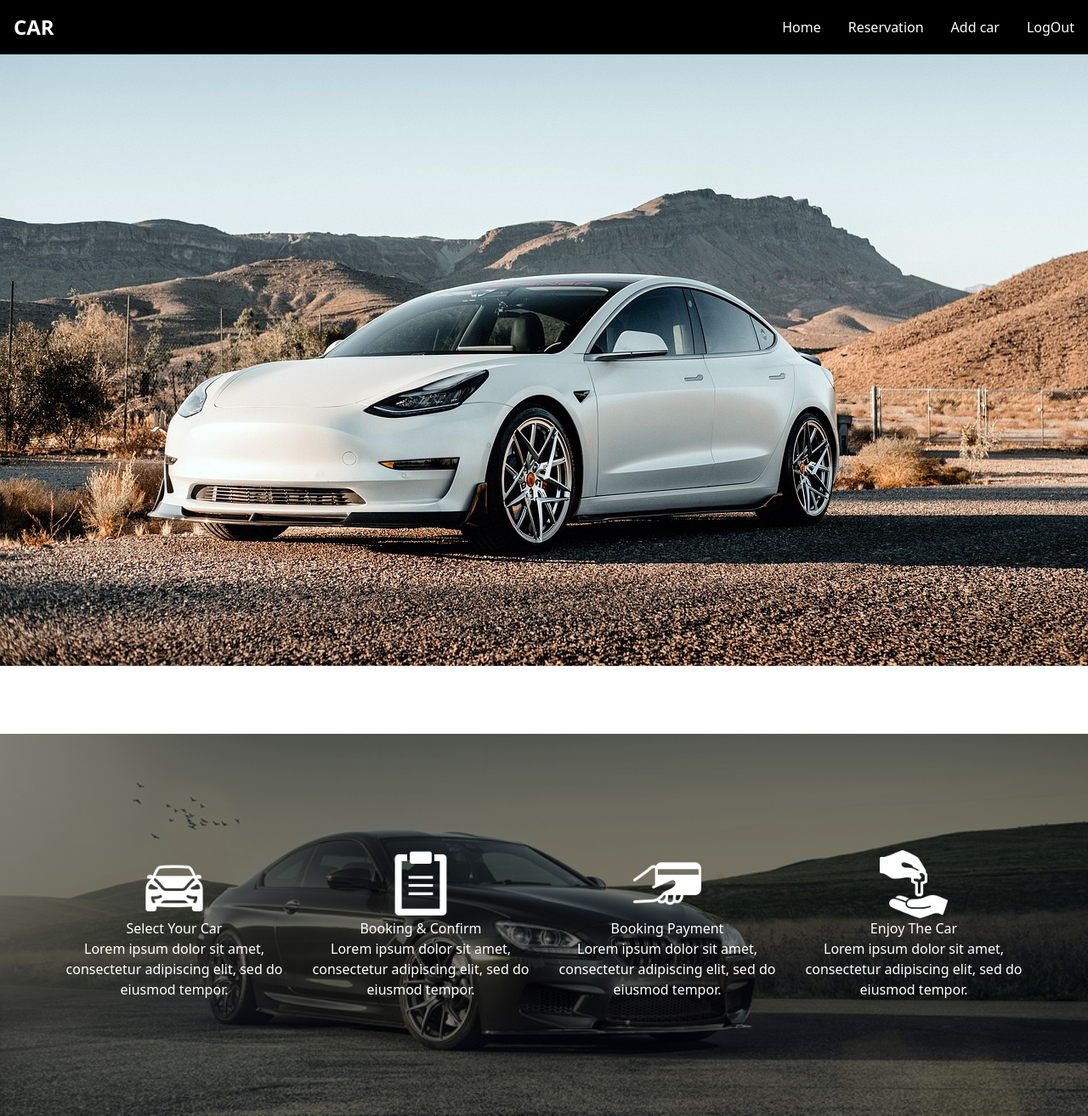
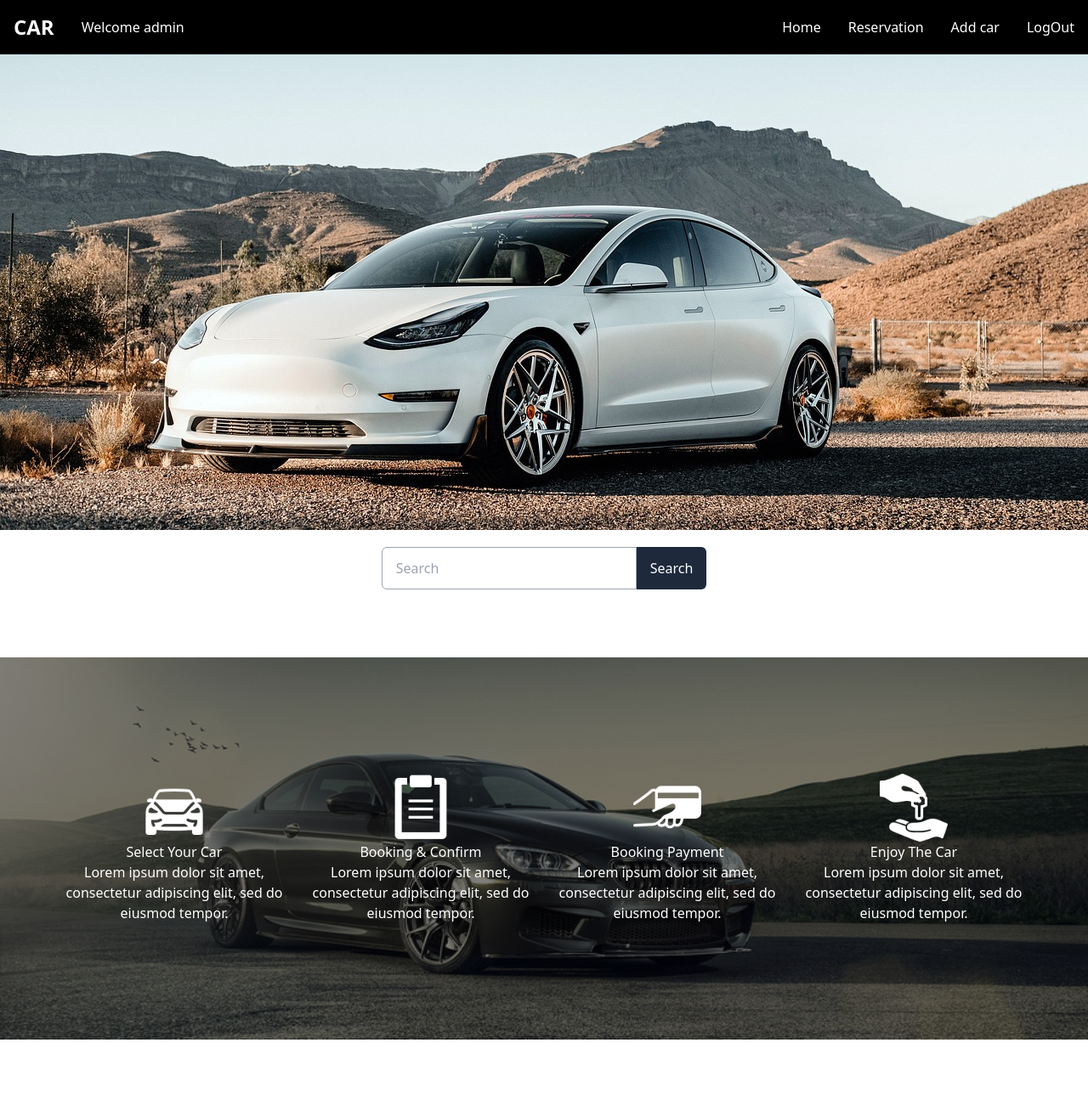
Before and after one commit to YasmineAfifi/final, a Django app: page /home in a window 1280 px wide. Shown: the whole page at 85% size. After the commit the page ends 1224 px from the top, so only its background shows below. Run offline with Django 4.2, Linux system fonts and the light colour scheme; a user stored in the database is signed in; data that the repository does not hold is empty.

Commit message:
final final

```diff
--- a/car_project/car_rent/cars/urls.py
+++ b/car_project/car_rent/cars/urls.py
@@ -8,8 +8,8 @@ urlpatterns = [
     path('carDetails/<int:car_id>',views.get_details,name='carDetails'),
     path('delete/<int:car_id>',views.delete_car),
     path('update/<int:car_id>',views.update_car),
-    path('reservations',views.get_reservations,name='reservations')
-
+    path('reservations',views.get_reservations,name='reservations'),
+    path('search',views.search_for_car,name='search')
 
 
 ]
--- a/car_project/car_rent/cars/views.py
+++ b/car_project/car_rent/cars/views.py
@@ -12,12 +12,12 @@ def get_home_page(request):
      all_cars= Car.objects.all()
      return render(request ,'cars/home.html',{'cars':all_cars})
 
+
 # add car function
 @login_required
 def add_car(request):
     if request.method == 'POST':
         car_data = CarForm(request.POST, request.FILES)
-        # print(car_data.errors)
         if car_data.is_valid():
             car_data.save()
             return redirect('home')
@@ -72,12 +72,24 @@ def update_car(request,car_id):
     else:
         return render(request,"cars/updateCar.html",{'car':car})
 
-
+# get the reservation for each user
 @login_required
 def get_reservations(request):
 
-    all_reservations = Reserve.objects.all()
+    User_reservations = Reserve.objects.filter(user = request.user.id)
+    if User_reservations:
 
+        return render(request,'cars/reservations.html',{"reservations":User_reservations})
+    else:
+        return HttpResponse('No Reservation')
 
+@login_required
+def search_for_car(resquest):
+    search_value = resquest.GET.get('search')
+    search_result = Car.objects.all().filter(brand__contains =search_value )
 
-    return render(request,'cars/reservations.html',{"reservations":all_reservations})
+    if search_result:
+
+        return render(resquest,'cars/search.html',{'search':search_result})
+    else:
+        return HttpResponse("No Result Found")
--- a/car_project/car_rent/static/css/output.css
+++ b/car_project/car_rent/static/css/output.css
@@ -689,6 +689,18 @@ video {
   margin-top: 1.25rem;
 }
 
+.ml-3 {
+  margin-left: 0.75rem;
+}
+
+.ml-3\.5 {
+  margin-left: 0.875rem;
+}
+
+.ml-5 {
+  margin-left: 1.25rem;
+}
+
 .block {
   display: block;
 }
@@ -757,12 +769,20 @@ video {
   height: 500px;
 }
 
+.h-\[560px\] {
+  height: 560px;
+}
+
 .h-full {
   height: 100%;
 }
 
 .h-screen {
   height: 100vh;
+}
+
+.min-h-\[50px\] {
+  min-height: 50px;
 }
 
 .w-1\/2 {
@@ -779,6 +799,10 @@ video {
 
 .w-5 {
   width: 1.25rem;
+}
+
+.w-\[300px\] {
+  width: 300px;
 }
 
 .w-\[350px\] {
@@ -897,6 +921,22 @@ video {
   border-radius: 0.75rem;
 }
 
+.rounded-bl-md {
+  border-bottom-left-radius: 0.375rem;
+}
+
+.rounded-br-md {
+  border-bottom-right-radius: 0.375rem;
+}
+
+.rounded-tl-md {
+  border-top-left-radius: 0.375rem;
+}
+
+.rounded-tr-md {
+  border-top-right-radius: 0.375rem;
+}
+
 .border {
   border-width: 1px;
 }
@@ -913,6 +953,10 @@ video {
   border-style: solid;
 }
 
+.border-none {
+  border-style: none;
+}
+
 .border-\[\#5958582e\] {
   border-color: #5958582e;
 }
@@ -925,6 +969,11 @@ video {
 .border-gray-200 {
   --tw-border-opacity: 1;
   border-color: rgb(229 231 235 / var(--tw-border-opacity));
+}
+
+.border-gray-400 {
+  --tw-border-opacity: 1;
+  border-color: rgb(156 163 175 / var(--tw-border-opacity));
 }
 
 .border-slate-300 {
@@ -991,6 +1040,11 @@ video {
   background-color: rgb(248 250 252 / var(--tw-bg-opacity));
 }
 
+.bg-slate-800 {
+  --tw-bg-opacity: 1;
+  background-color: rgb(30 41 59 / var(--tw-bg-opacity));
+}
+
 .bg-yellow-600 {
   --tw-bg-opacity: 1;
   background-color: rgb(202 138 4 / var(--tw-bg-opacity));
@@ -1034,6 +1088,11 @@ video {
 .px-4 {
   padding-left: 1rem;
   padding-right: 1rem;
+}
+
+.py-0 {
+  padding-top: 0px;
+  padding-bottom: 0px;
 }
 
 .py-1 {
--- a/car_project/car_rent/templates/cars/home.html
+++ b/car_project/car_rent/templates/cars/home.html
@@ -7,7 +7,19 @@
  {%include 'layouts/navbar.html'%}
 
  <div>
-  <img src="{%static 'image/6.jpg'%}" alt="homeImage" width="100%">
+  <img src="{%static 'image/6.jpg'%}" alt="homeImage" width="100%" class="h-[560px] object-cover">
+
+
+
+  <div class="flex justify-center my-5">
+
+    <form action="{%url 'search'%}" method="get" class="flex">
+    <input type="text"  name="search" placeholder="Search" class="min-h-[50px]  w-[300px]  border border-solid border-gray-400 py-0 px-4 rounded-tl-md rounded-bl-md">
+    <button class="min-h-[50px] rounded-tr-md rounded-br-md bg-slate-800 border-none py-0 px-4 text-white" type="submit">Search</button>
+    </form>
+
+  </div>
+
 
 </div>
 
--- a/car_project/car_rent/templates/cars/reservations.html
+++ b/car_project/car_rent/templates/cars/reservations.html
@@ -6,8 +6,8 @@
 
  {%include 'layouts/navbar.html'%}
 
-
-<table class="table-auto w-full border-collapse mt-5	">
+<div class="flex justify-center">
+<table class="table-auto w-[90%] border-collapse mt-5	">
     <thead>
       <tr>
         <th class="border-solid border-2 border-slate-300 p-[8px] pt-[12px] pb-[12px] bg-gray-400 text-white">Brand</th>
@@ -29,6 +29,6 @@
       {% endfor %}
   </table>
 
-
+</div>
 
 {% endblock main %}
--- a/car_project/car_rent/templates/layouts/navbar.html
+++ b/car_project/car_rent/templates/layouts/navbar.html
@@ -5,7 +5,10 @@
     <a class="flex items-center space-x-3 rtl:space-x-reverse">
 
         <span class="self-center text-2xl font-semibold whitespace-nowrap text-white">CAR</span>
+        <div><p class="text-white ml-5 ">Welcome {{ user.name}} </p></div>
+
     </a>
+
     <button data-collapse-toggle="navbar-default" type="button" class="inline-flex items-center p-2 w-10 h-10 justify-center text-sm text-gray-500 rounded-lg md:hidden hover:bg-gray-100 focus:outline-none focus:ring-2 focus:ring-gray-200 dark:text-gray-400 dark:hover:bg-gray-700 dark:focus:ring-gray-600" aria-controls="navbar-default" aria-expanded="false">
       <span class="sr-only">Open main menu</span>
       <svg class="w-5 h-5" aria-hidden="true" fill="none" viewBox="0 0 17 14">
@@ -31,5 +34,3 @@
     </div>
   </div>
 </nav>
-
-{% comment %} {{ user.name}} {% endcomment %}
--- a/car_project/car_rent/user_auth/models.py
+++ b/car_project/car_rent/user_auth/models.py
@@ -13,7 +13,7 @@ class User(AbstractUser):
     email= models.EmailField(unique=True)
     password = models.TextField(validators=[MinLengthValidator(limit_value=6,message="Password must be between 6 to 15 char")])
 
-    # username =None
+    username =None
     USERNAME_FIELD = 'email'
     REQUIRED_FIELDS = []
 
```
Also changed, not shown: car_project/car_rent/templates/cars/search.html (added, +57 -0 lines), car_project/car_rent/db.sqlite3, car_project/car_rent/user_auth/migrations/0003_remove_user_username.py (added).
